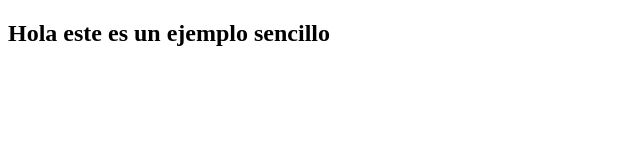
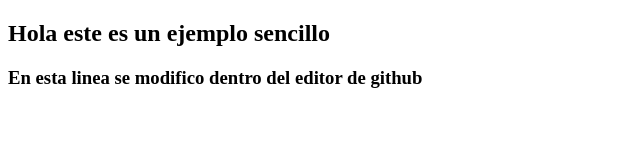
Before and after one commit to 05JesusMoreno/Practica-Taller-GitHub, a plain HTML site: page index.html in a window 1280 px wide. Shown: the whole page, without its empty margins (0-640 px from the left). Drawn offline with Linux system fonts and the light colour scheme.

Commit message:
Update index.html

```diff
--- a/index.html
+++ b/index.html
@@ -9,6 +9,7 @@
 <body>
 
     <h2>Hola este es un ejemplo sencillo</h2>
+    <h3>En esta linea se modifico dentro del editor de github</h3>
 
 </body>
 </html>
```
